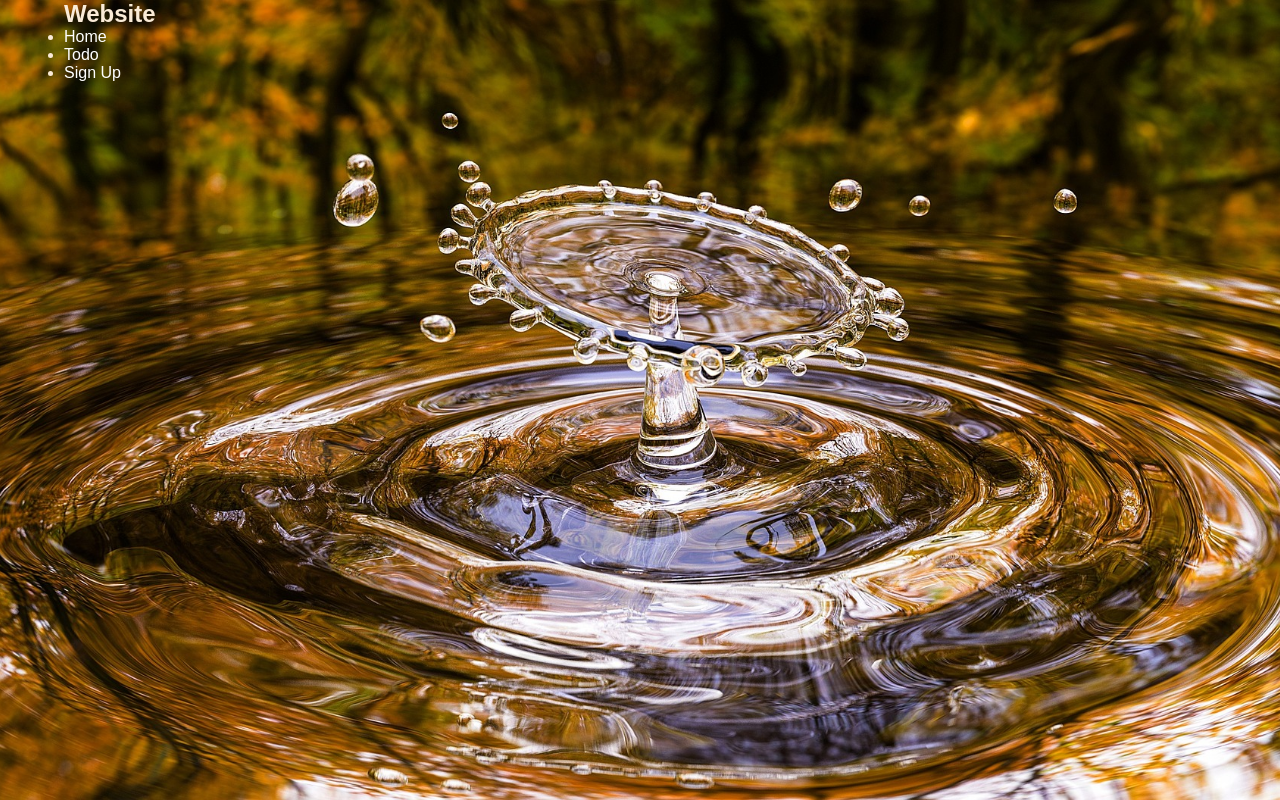
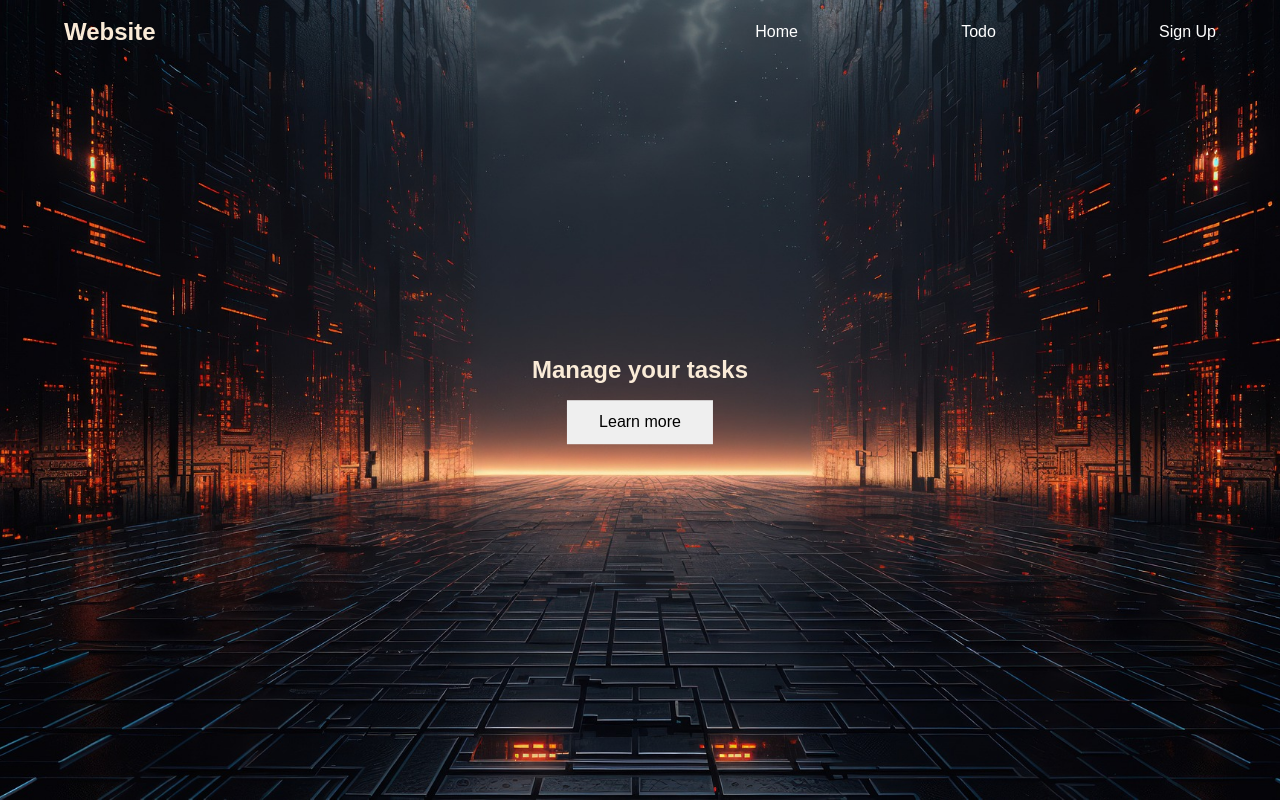
Before and after one commit to Sarthak-132/Js_Handwritten_Notes, a website: page DOM-MANIPULATION/adv_index.html in a window 1280 px wide. Drawn offline with Linux system fonts and the light colour scheme.

Commit message:
3 files added html css abd js for DOM

```diff
--- a/DOM-MANIPULATION/adv_index.html
+++ b/DOM-MANIPULATION/adv_index.html
@@ -9,16 +9,19 @@
 <body>
 
     <header class="header">
-        <nav class="container">
+        <nav class="nav container">
             <h1 class="logo">Website</h1>
-            <ul>
+            <ul class="nav-items">
                 <li><a href="#">Home</a></li>
                 <li><a href="#">Todo</a></li>
                 <li><a href="#">Sign Up</a></li>
             </ul>
         </nav>
+        <div class="headline">
+            <h2>Manage your tasks</h2>
+            <button class="btn btn-headline">Learn more</button>
+        </div>
     </header>
-
 
     <script src="adv_script.js"></script>
 </body>
--- a/DOM-MANIPULATION/adv_style.css
+++ b/DOM-MANIPULATION/adv_style.css
@@ -9,11 +9,12 @@
 
 .header{
     min-height: 100vh;
-    background: url("image/bg-img.jpg");
+    background: url("image/synth.jpg");
     background-position: center;
     background-repeat: no-repeat;
     background-size: cover;
     color: antiquewhite;
+    opacity: 1;
 }
 
 a{
@@ -26,3 +27,42 @@ a{
     margin: auto;
     width: 90%;
 }
+
+.nav{
+    min-height: 8vh;
+    display: flex;
+    justify-content: space-between;
+    align-items: center;
+}
+
+.nav-items{
+    width: 40%;
+    display: flex;
+    list-style: none;
+    justify-content: space-between;
+    align-items: center;
+}
+
+.headline{
+    position: absolute;
+    /* background: #000; */
+    padding: 10px;
+    top: 50%;
+    left: 50%;
+    text-align: center;
+    transform: translate(-50%, -50%);
+}
+
+.btn{
+    display: inline-block;
+    outline: none;
+    border: none;
+    cursor: pointer;
+}
+
+.btn-headline{
+    padding: 0.8rem 2rem;
+    font-size: 1rem;
+    font-weight: 500;
+    margin-top: 1rem;
+}
```
Also changed, not shown: DOM-MANIPULATION/image/synth.jpg (added).
